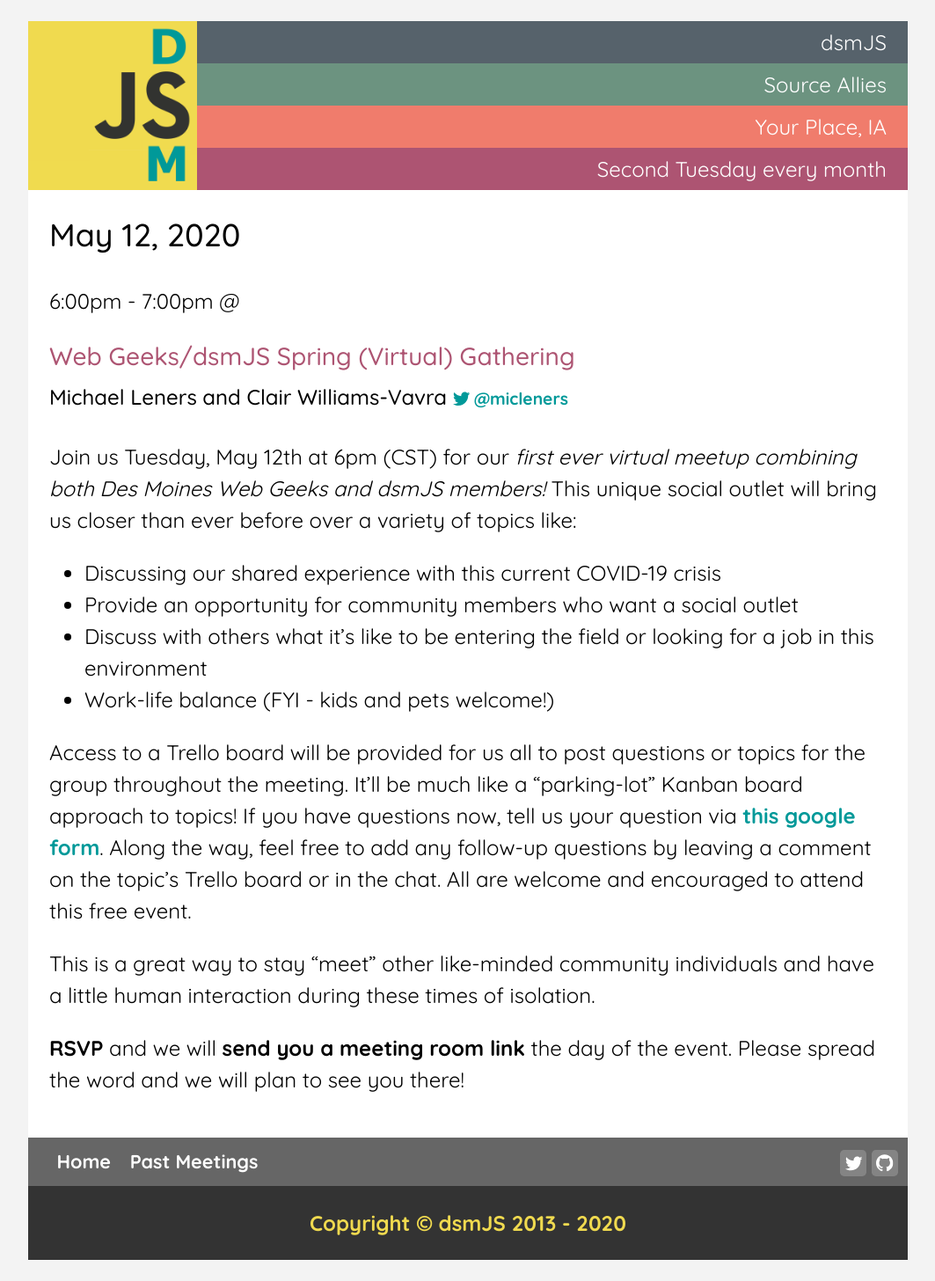
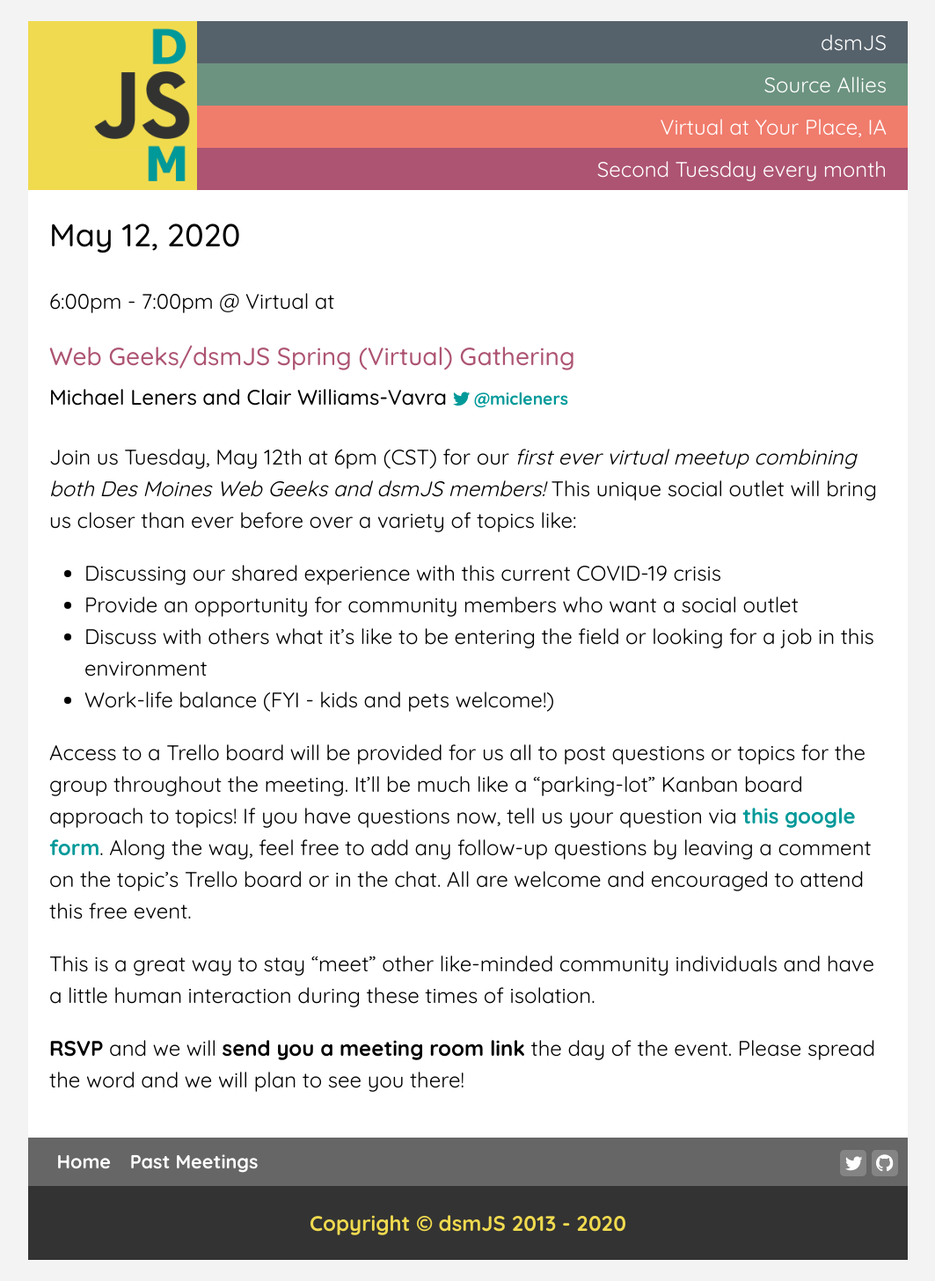
Before and after one commit to dsmjs/dsmjs.github.io, a Jekyll site: the page built from _posts/2020-05-12-meeting.md, in a window 1280 px wide. Shown: the whole page at 88% size, without its empty margins (108-1171 px from the left). Built offline with Jekyll 4.4.1, drawn with Linux system fonts in a browser that asks for light colours.

Commit message:
Add location and remove eventbrite id

```diff
--- a/_posts/2020-05-12-meeting.md
+++ b/_posts/2020-05-12-meeting.md
@@ -2,10 +2,9 @@
 layout: post
 date: May 12, 2020
 time: 6:00pm - 7:00pm
-location:
+location: Virtual at
 city: Your Place
 state: IA
-eventbriteId: 93118565135
 pizzaSponsorName: Source Allies
 pizzaSponsorSite: http://www.sourceallies.com/
 ---
```
